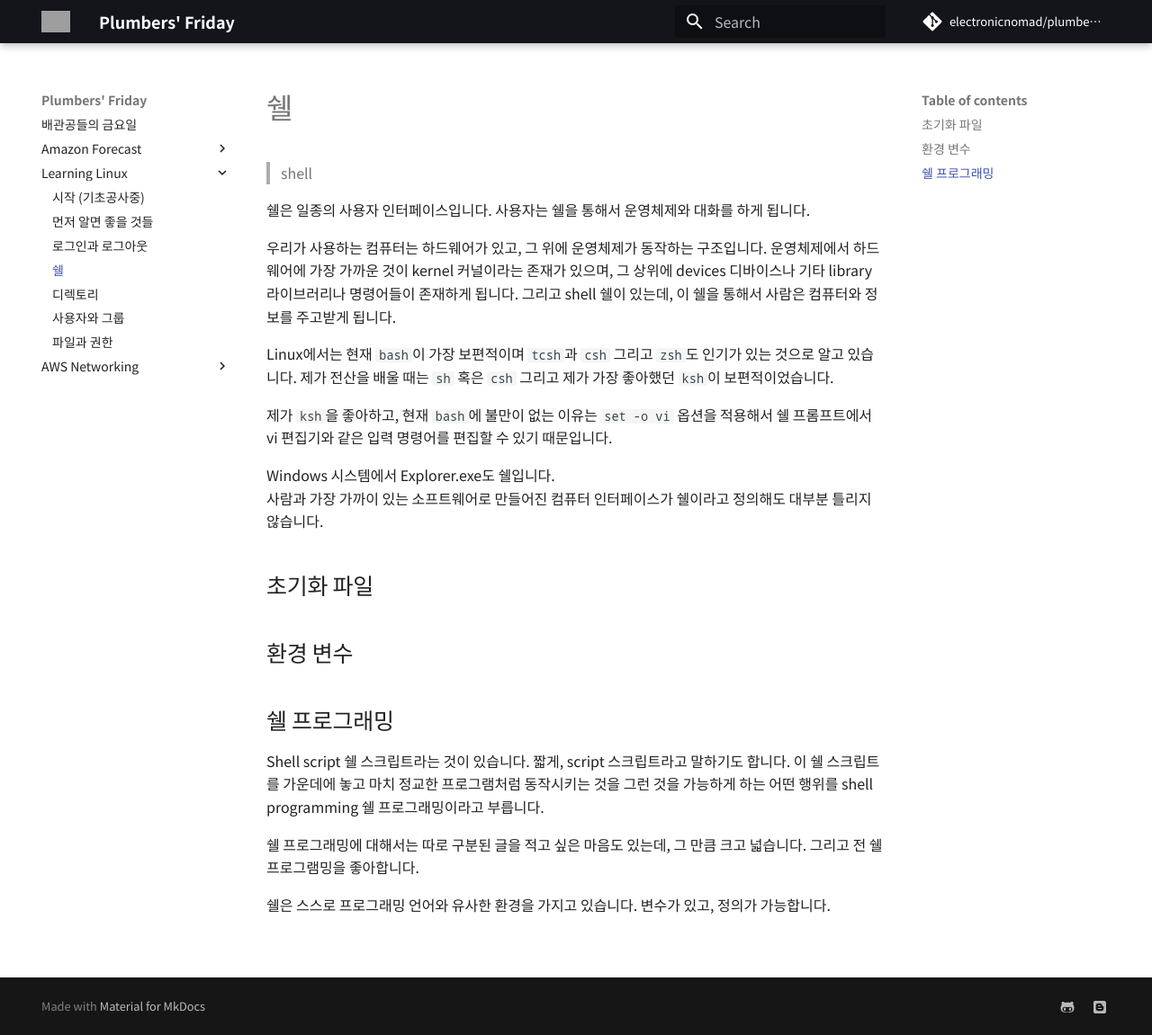
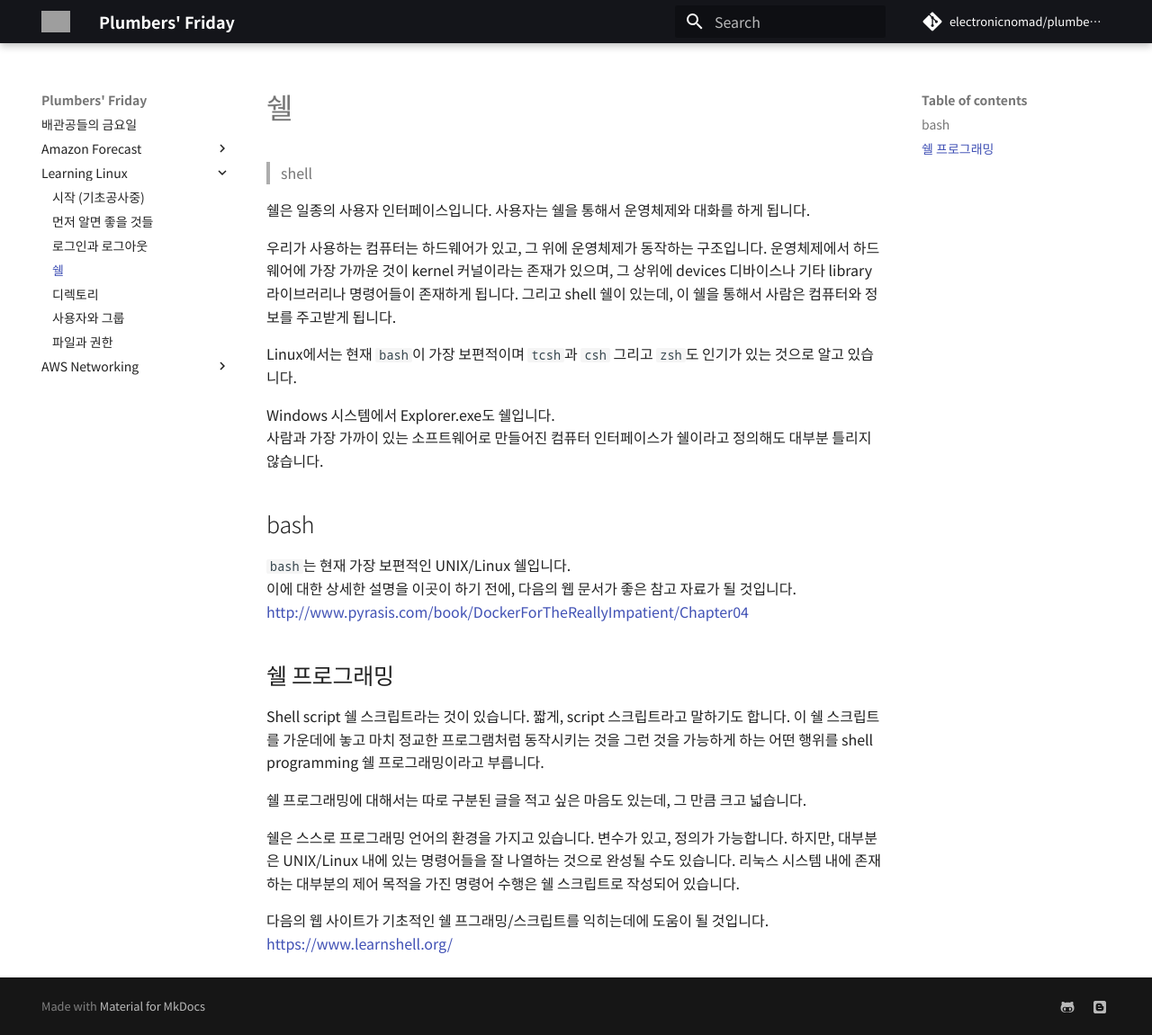
Before and after one commit to electronicnomad/plumbers-friday, an MkDocs documentation site: the page built from docs/linux/shell.md, in a window 1280 px wide and 1151 px high. Shown: the whole window at 90% size. Built offline with MkDocs 1.6.1 and Material for MkDocs 9.7.7, drawn with Linux system fonts in a browser that asks for light colours; some web fonts are replaced; comment, search, counter and statistics services are not loaded; grey boxes are pictures that could not be loaded.

Commit message:
Update shell.md

```diff
--- a/docs/linux/shell.md
+++ b/docs/linux/shell.md
@@ -11,18 +11,16 @@
 그리고 shell 쉘이 있는데, 이 쉘을 통해서 사람은 컴퓨터와 정보를 주고받게 됩니다.
 
 Linux에서는 현재 `bash`이 가장 보편적이며 `tcsh`과 `csh` 그리고 `zsh`도
-인기가 있는 것으로 알고 있습니다. 제가 전산을 배울 때는 `sh` 혹은 `csh`
-그리고 제가 가장 좋아했던 `ksh`이 보편적이었습니다.
-
-제가 `ksh`을 좋아하고, 현재 `bash`에 불만이 없는 이유는 `set -o vi` 옵션을
-적용해서 쉘 프롬프트에서 vi 편집기와 같은 입력 명령어를 편집할 수 있기 때문입니다.
+인기가 있는 것으로 알고 있습니다.
 
 Windows 시스템에서 Explorer.exe도 쉘입니다.
 사람과 가장 가까이 있는 소프트웨어로 만들어진 컴퓨터 인터페이스가 쉘이라고 정의해도 대부분 틀리지 않습니다.
 
-## 초기화 파일
+## bash
 
-## 환경 변수
+`bash`는 현재 가장 보편적인 UNIX/Linux 쉘입니다.
+이에 대한 상세한 설명을 이곳이 하기 전에, 다음의 웹 문서가 좋은 참고 자료가 될 것입니다.
+<http://www.pyrasis.com/book/DockerForTheReallyImpatient/Chapter04>
 
 ## 쉘 프로그래밍
 
@@ -30,7 +28,12 @@ Shell script 쉘 스크립트라는 것이 있습니다. 짧게, script 스크
 이 쉘 스크립트를 가운데에 놓고 마치 정교한 프로그램처럼 동작시키는 것을 그런 것을
 가능하게 하는 어떤 행위를 shell programming 쉘 프로그래밍이라고 부릅니다.
 
-쉘 프로그래밍에 대해서는 따로 구분된 글을 적고 싶은 마음도 있는데, 그 만큼 크고 넓습니다. 그리고 전 쉘 프로그램밍을 좋아합니다.
+쉘 프로그래밍에 대해서는 따로 구분된 글을 적고 싶은 마음도 있는데, 그 만큼 크고 넓습니다.
 
-쉘은 스스로 프로그래밍 언어와 유사한 환경을 가지고 있습니다.
+쉘은 스스로 프로그래밍 언어의 환경을 가지고 있습니다.
 변수가 있고, 정의가 가능합니다.
+하지만, 대부분은 UNIX/Linux 내에 있는 명령어들을 잘 나열하는 것으로 완성될 수도 있습니다.
+리눅스 시스템 내에 존재하는 대부분의 제어 목적을 가진 명령어 수행은 쉘 스크립트로 작성되어 있습니다.
+
+다음의 웹 사이트가 기초적인 쉘 프그래밍/스크립트를 익히는데에 도움이 될 것입니다.
+<https://www.learnshell.org/>
```
